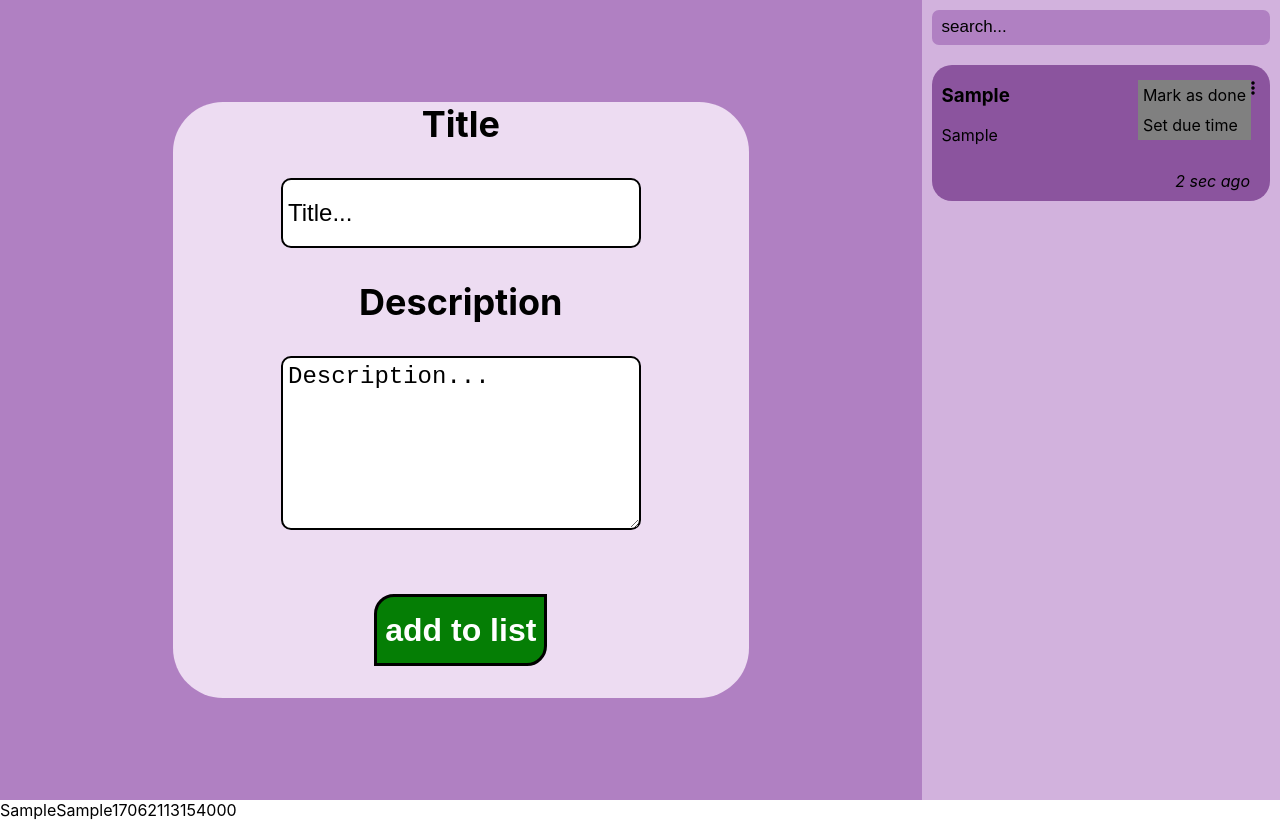
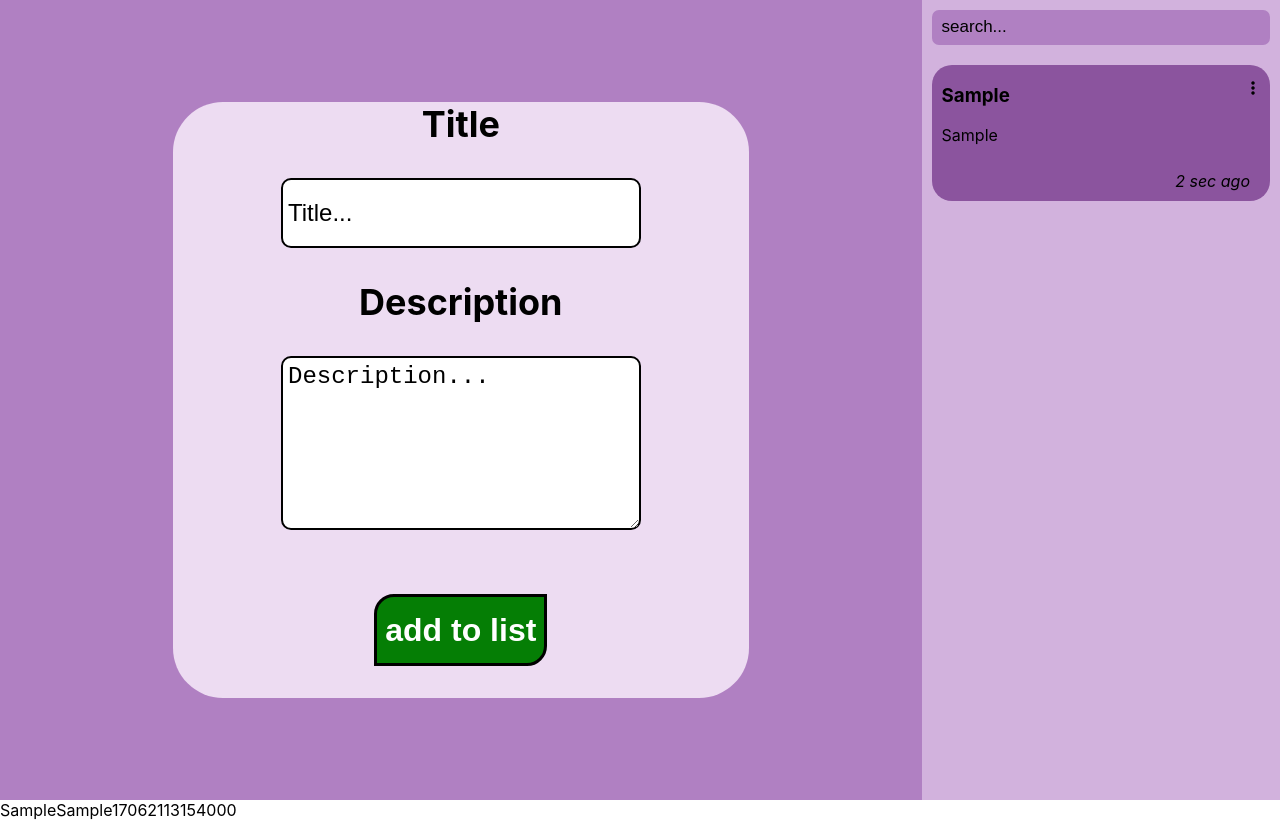
Before and after one commit to Armaansingh4886/todoList, a React (Create React App) app: page / in a window 1280 px wide. Both pictures are taken after typing "Sample", "Sample" into the empty fields and a click on the button "add to list". Built offline with nearby package versions, Linux system fonts and the light colour scheme.

Commit message:
icons stylr

```diff
--- a/src/App.css
+++ b/src/App.css
@@ -86,7 +86,7 @@ background: #eddcf2;
   width: 100%;
 
 }
-.listitem:hover{
+/* .listitem:hover{
   max-height: 500px;
 }
 .listitem:hover .icons{
@@ -112,7 +112,7 @@ background: #eddcf2;
   background-color: #078b07;
 
   border-radius: 0 0  20px 0;
-}
+} */
 .timer{
   text-align: right;
   padding: 10px;
@@ -139,27 +139,41 @@ background: #eddcf2;
   top: 15px;
   display: flex;
   /* font-size: 18px; */
+
   flex-direction: row-reverse;
 }
 
 .options-list{
-  display: block;
-  background-color: grey;
+  display: none;
+  /* background-color: grey; */
+  margin: 0 10px ;
 }
 .options-list ul{
 margin: 0px;
 list-style: none;
 padding: 0px;
+display: flex;
 }
 
 .options-listitem{
   padding: 5px;
+  display: flex;
+  flex-direction: row-reverse;
+  /* width: 70%; */
 }
-.options:hover .options-list{
+
+
+/* .options:hover .options-list{
   display: block;
 
 
 }
+.options:hover .options-on{
+  display: none;
+}
+.options:hover .options-off{
+  display: block;
+} */
 
 
 .search:focus{
--- a/src/components/ListItem.jsx
+++ b/src/components/ListItem.jsx
@@ -1,4 +1,4 @@
-import React, { useContext, useEffect ,useState} from 'react'
+import React, { useContext, useEffect ,useRef,useState} from 'react'
 import { TasksContext } from '../App'
 import { useDrag } from 'react-dnd';
 
@@ -24,6 +24,28 @@ const handleDone = ()=>{
   tas[index][3]=!task[index][3];
   setTask(tas);
 }
+const optionList = useRef(null);
+const offBtn = useRef(null);
+const onBtn = useRef(null);
+
+const handleOn = ()=>{
+  if(optionList.current.style.display === "none"){
+  optionList.current.style.display="block";
+}
+if(optionList.current.style.display === "block"){
+optionList.current.style.display="none";
+}
+
+
+  // offBtn.current.style.dislay="block";
+  // onBtn.current.style.display="none";
+}
+// const handleOff = () =>{
+
+//   onBtn.current.style.display="block";
+//   optionList.current.style.display="none";
+//   offBtn.current.style.display="none";
+// }
 useEffect(
   () => {
     const intervalId = setInterval(() => {
@@ -48,11 +70,26 @@ return Math.floor(timediff/60)+" min ago";
     <div  ref={drag} className='listitem'>
       {/* {props.key} */}
       {(task[props.name][3])&&<h1>js</h1>}
-      <div className="options"><i class="fa-solid fa-ellipsis-vertical"></i>
-      <div className="options-list">
+      <div className="options"><i onClick={handleOn} ref={onBtn} class="fa-solid fa-ellipsis-vertical"></i>
+      {/* <i  ref={offBtn} class="fa-regular fa-circle-check"></i> */}
+      <div ref={optionList} className="options-list">
         <ul>
-          <li className="done options-listitem" onClick={handleDone}>Mark as done</li>
-          <li className="time options-listitem">Set due time</li>
+          <li className="done options-listitem" onClick={handleDone}><i class="fa-regular fa-circle-check"></i></li>
+          <li className="time options-listitem"><i class="fa-regular fa-hourglass-half"></i></li>
+          <li onClick={handleDelete} className="options-listitem"><i class="fa-solid fa-trash"></i></li>
+          <li onClick={handleUpdate} className="options-listitem"><i class="fa-regular fa-pen-to-square"></i></li>
+          {/* <form>
+            <input type="text" name="" id="" />
+            <select>
+              <option>Sec</option>
+              <option>Min</option>
+              <option>Hours</option>
+              <option>Days</option>
+              <option>Months</option>
+              <option>Years</option>
+            </select>
+          </form> */}
+
         </ul>
 
       </div>
@@ -61,11 +98,11 @@ return Math.floor(timediff/60)+" min ago";
       <h3>{props.title}</h3>
       <p>{props.desc}</p>
       <div className="timer"><i>{duration(props.time)}</i></div>
-      <div className="icons">
+      {/* <div className="icons">
 <i className='icon icon-delete' onClick={handleDelete}><i class="fa-solid fa-trash"></i></i>
 
 <i className='icon icon-update' onClick={handleUpdate}><i class="fa-regular fa-pen-to-square"></i></i>
-</div>
+</div> */}
     </div>
   )
 }
```
